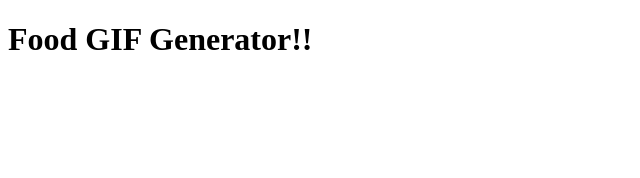
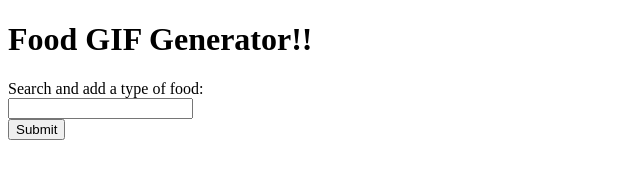
Before and after one commit to JasonPob/GifTastic, a plain HTML site: page index.html in a window 1280 px wide. Shown: the whole page, without its empty margins (0-640 px from the left). Drawn offline with nearby package versions, Linux system fonts and the light colour scheme.

Commit message:
added form

```diff
--- a/index.html
+++ b/index.html
@@ -11,6 +11,16 @@
 <body>
     <h1>Food GIF Generator!!</h1>
     <div id="GIFS"></div>
+
+    <div id="buttonGenerator">
+        <form action="/action_page.php">
+            Search and add a type of food:<br>
+            <input type="text" value="">
+            <br>
+            <input type="submit" value="Submit">
+          </form>
+    </div>
+
     <script src="https://cdnjs.cloudflare.com/ajax/libs/jquery/3.2.1/jquery.min.js"></script>
     <script type="text/javascript">
         //Tasks
```
